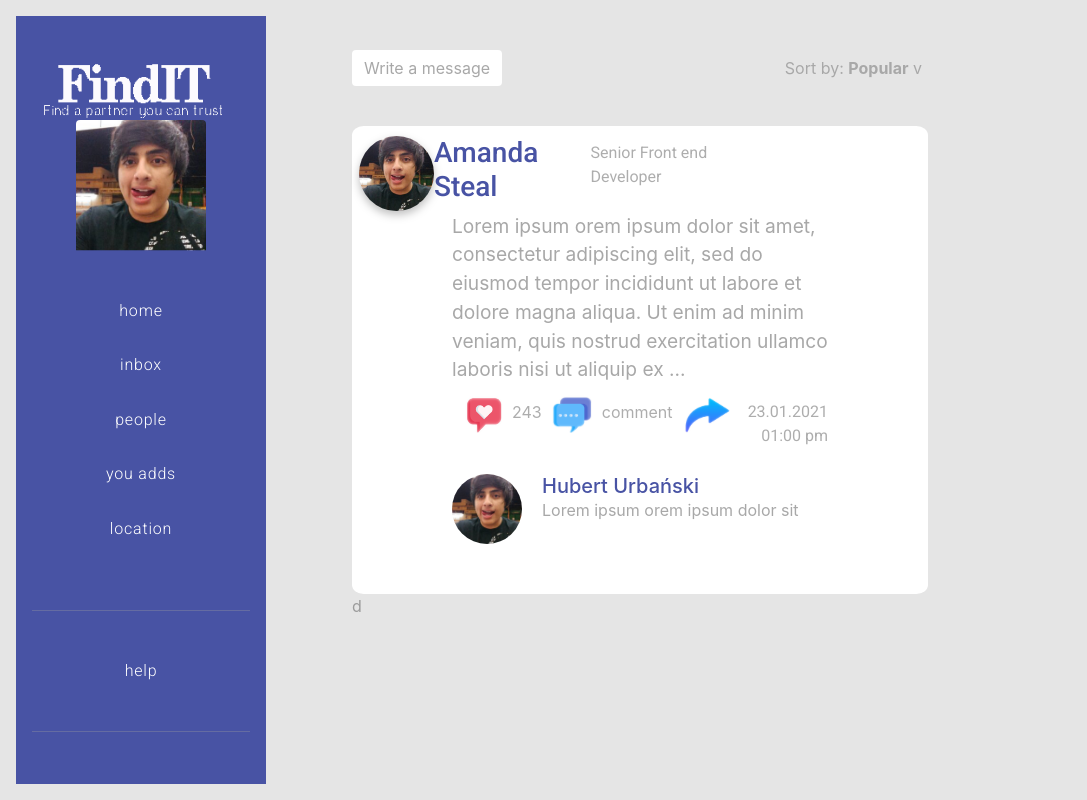
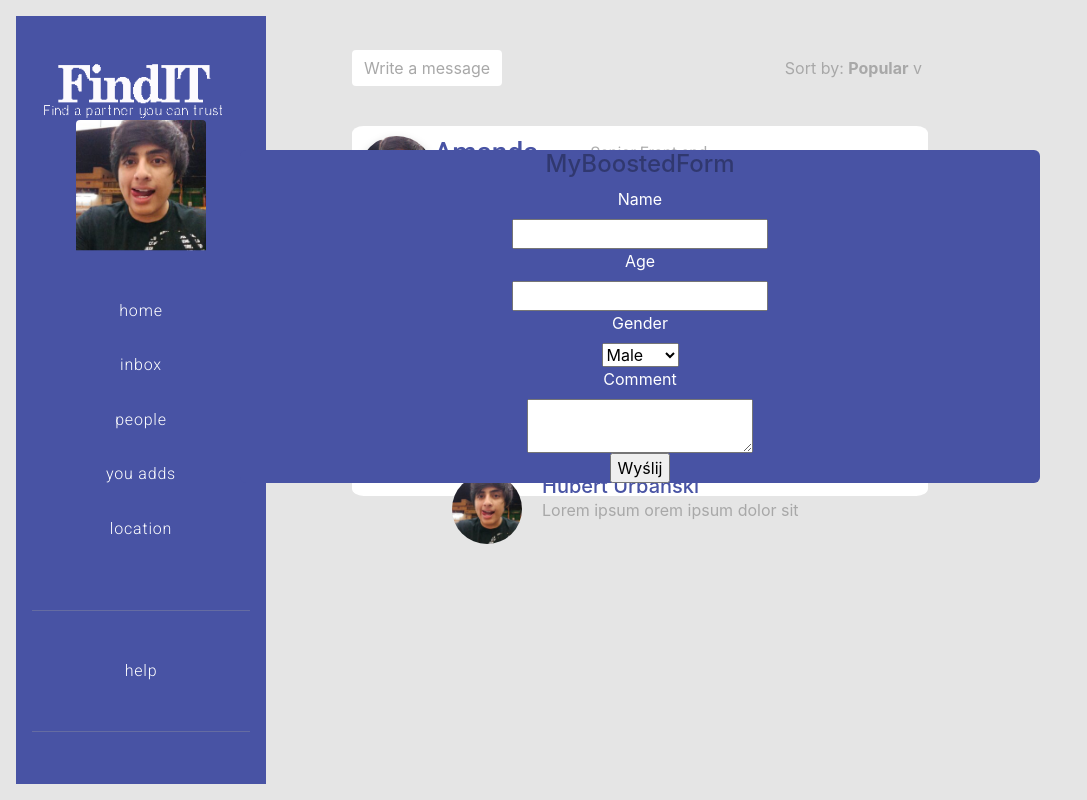
Before and after one commit to infoshareacademy/jfdzr2-all-you-need-is-code, a React (Create React App) app: page / in a window 1280 px wide. Shown: the whole page, without its empty margins (0-1087 px from the left). Built offline with nearby package versions, Linux system fonts and the light colour scheme.

Commit message:
Main-Page-Create-Post

```diff
--- a/package.json
+++ b/package.json
@@ -9,6 +9,7 @@
     "@testing-library/react": "^11.1.0",
     "@testing-library/user-event": "^12.1.10",
     "bootstrap": "^4.6.0",
+    "formik": "^2.2.6",
     "react": "^17.0.1",
     "react-bootstrap": "^1.4.3",
     "react-dom": "^17.0.1",
--- a/src/components/ModalToCreatePost.js
+++ b/src/components/ModalToCreatePost.js
@@ -1,9 +1,39 @@
-export default function  ModalToCreatingPost() {
+import { useFormik } from 'formik';
+import "../styles/ModalToCreatePost.css"
+export default function ModalToCreatePost () {
+    const formik = useFormik({
+        initialValues: {
+            name: '',
+            age: '',
+            gender: 'male',
+            comment: '',
+        },
+        onSubmit: values => {
+            alert(JSON.stringify(values, null, 2));
+        },
+    });
 
-
-    return(
-        <>
-            <p>d</p>
-        </>
-    )
+    return <>
+    <div className="ModalCreatePost">
+    <form className="ModalForm"onSubmit={formik.handleSubmit} style={{
+        display: 'flex',
+        flexDirection: 'column',
+        alignItems: 'center'
+    }}>
+        <h4>MyBoostedForm</h4>
+        <label htmlFor="name">Name</label>
+        <input id="name" value={formik.values.name} onChange={formik.handleChange}/>
+        <label htmlFor="age">Age</label>
+        <input id="age" type="number" value={formik.values.age} onChange={formik.handleChange}/>
+        <label htmlFor="gender">Gender</label>
+        <select id="gender" value={formik.values.gender} onChange={formik.handleChange}>
+            <option value="male">Male</option>
+            <option value="female">Female</option>
+        </select>
+        <label htmlFor="comment">Comment</label>
+        <textarea id="comment" value={formik.values.comment} onChange={formik.handleChange}/>
+        <input type="submit" value="Wyślij"/>
+    </form>
+    </div>
+    </>
 }
--- a/src/styles/ModalToCreatePost.css
+++ b/src/styles/ModalToCreatePost.css
@@ -0,0 +1,17 @@
+
+.ModalCreatePost{
+    display: flex;
+    justify-content: center;
+
+    width: 100%;
+
+
+}
+.ModalForm{
+    position: absolute;
+    top: 150px;
+    width: 800px;
+    background-color:#4853A4;
+    border-radius: 6px;
+    opacity: 1;
+}
--- a/src/styles/Post.css
+++ b/src/styles/Post.css
@@ -5,7 +5,7 @@ body{
     margin-top: 7%;
     /* margin-left: 10%; */
     width: 45vw;
-    height: 80%;
+    height: 370px;
     background-color:white;
     border-radius: 2%;
 }
--- a/src/views/MainPage.js
+++ b/src/views/MainPage.js
@@ -30,11 +30,11 @@ export default function MainPage() {
 
             </div>
             <Post/>
-            <ModalToCreatePost/>
+
             <NavBar/>
             </div>
 
             </MainPageWrapper>
-
+            <ModalToCreatePost/>
     </>)
   }
```
Also changed, not shown: 1 other file (tests, documents, lock files or other folders).
